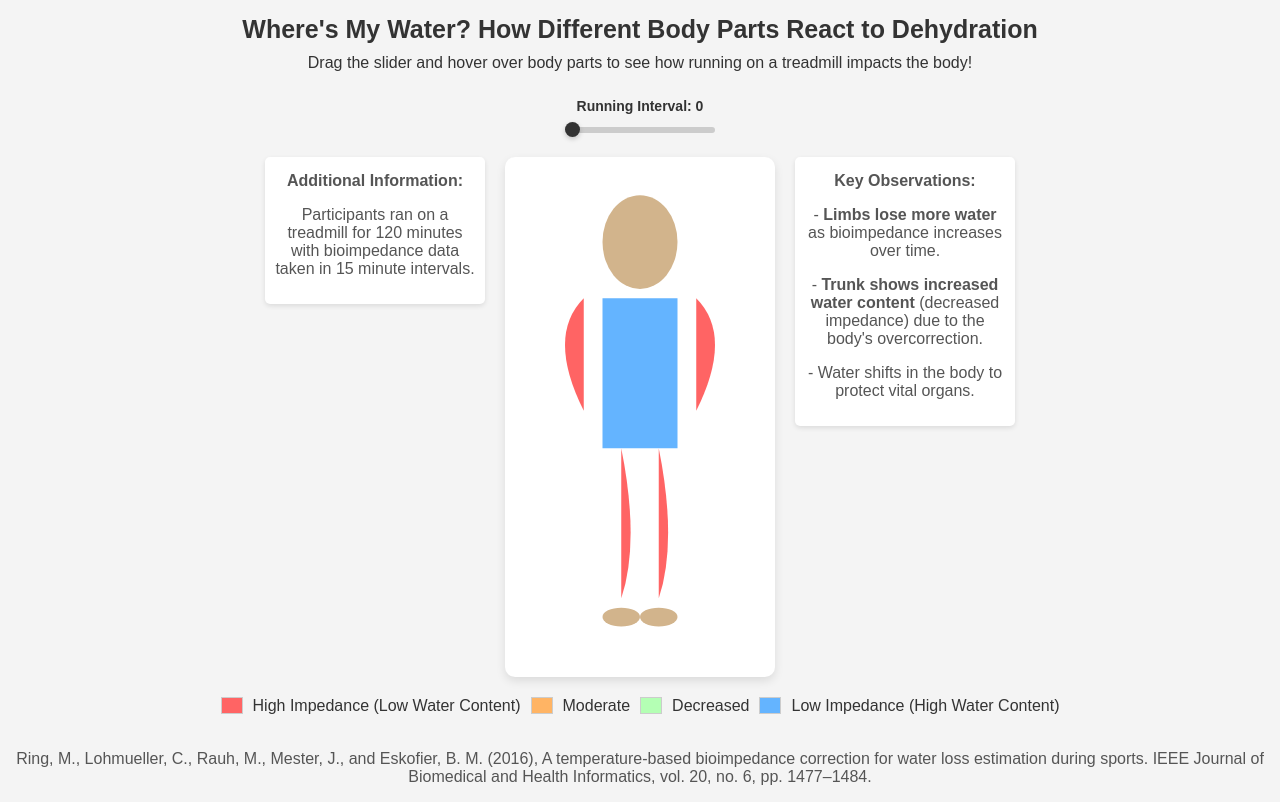
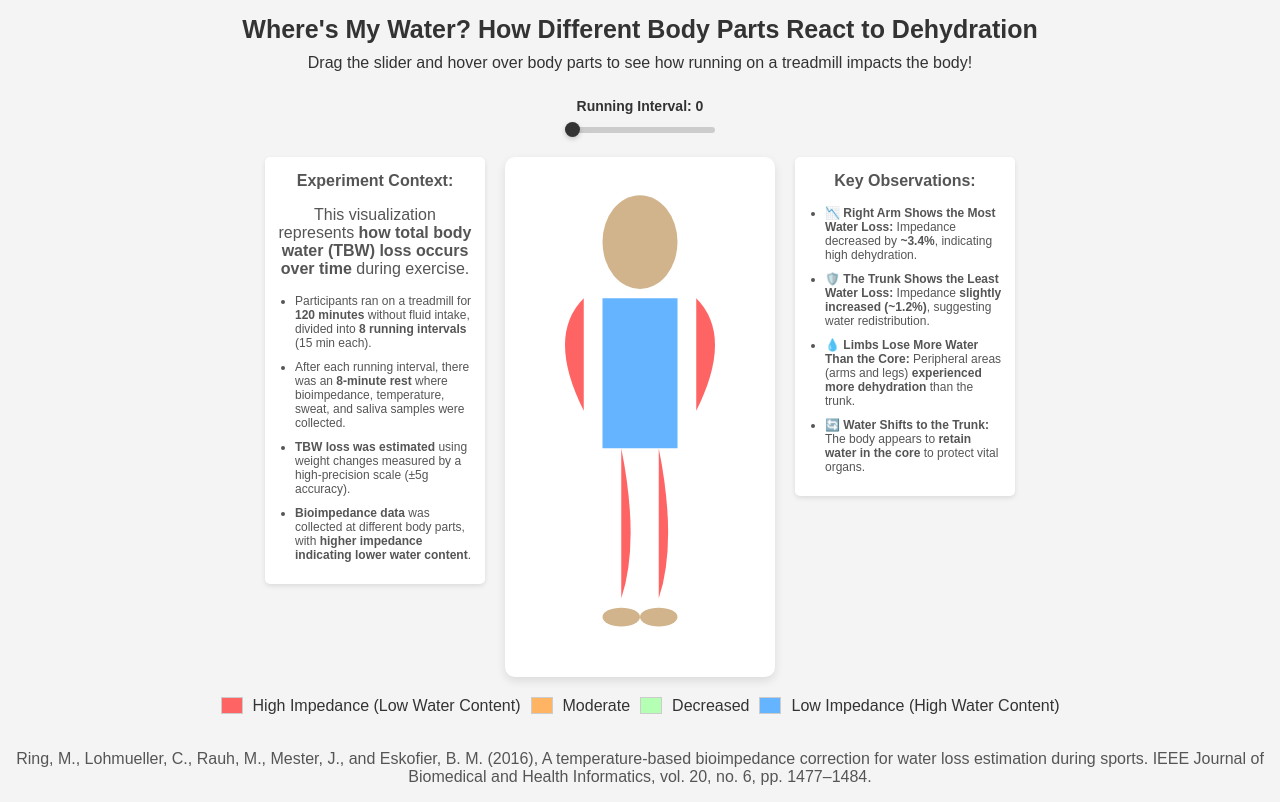
Before and after one commit to pranavrajaram/project3, a plain HTML site: page index.html in a window 1280 px wide. Drawn offline with nearby package versions, Linux system fonts and the light colour scheme.

Commit message:
small changes

```diff
--- a/index.html
+++ b/index.html
@@ -20,17 +20,26 @@
 
     <div class="container">
         <div class="annotation">
-            <p><b>Additional Information:</b></p>
-            <p>Participants ran on a treadmill for 120 minutes with bioimpedance data taken in 15 minute intervals.</p>
+            <p><b>Experiment Context:</b></p>
+            <p>This visualization represents <b>how total body water (TBW) loss occurs over time</b> during exercise.</p>
+            <ul>
+                <li>Participants ran on a treadmill for <b>120 minutes</b> without fluid intake, divided into <b>8 running intervals</b> (15 min each).</li>
+                <li>After each running interval, there was an <b>8-minute rest</b> where bioimpedance, temperature, sweat, and saliva samples were collected.</li>
+                <li><b>TBW loss was estimated</b> using weight changes measured by a high-precision scale (±5g accuracy).</li>
+                <li><b>Bioimpedance data</b> was collected at different body parts, with <b>higher impedance indicating lower water content</b>.</li>
+            </ul>
         </div>
 
         <svg id="visualization" viewBox="0 0 200 400"></svg>
 
         <div class="annotation">
             <p><b>Key Observations:</b></p>
-            <p>- <b>Limbs lose more water</b> as bioimpedance increases over time.</p>
-            <p>- <b>Trunk shows increased water content</b> (decreased impedance) due to the body's overcorrection.</p>
-            <p>- Water shifts in the body to protect vital organs.</p>
+            <ul>
+                <li>📉 <b>Right Arm Shows the Most Water Loss:</b> Impedance decreased by <b>~3.4%</b>, indicating high dehydration.</li>
+                <li>🛡️ <b>The Trunk Shows the Least Water Loss:</b> Impedance <b>slightly increased (~1.2%)</b>, suggesting water redistribution.</li>
+                <li>💧 <b>Limbs Lose More Water Than the Core:</b> Peripheral areas (arms and legs) <b>experienced more dehydration</b> than the trunk.</li>
+                <li>🔄 <b>Water Shifts to the Trunk:</b> The body appears to <b>retain water in the core</b> to protect vital organs.</li>
+            </ul>
         </div>
     </div>
 
--- a/styles.css
+++ b/styles.css
@@ -122,3 +122,13 @@ p {
     font-size: 8px;
     color: #555;
 }
+
+.annotation ul {
+    padding-left: 20px;  /* Ensures all bullets are properly aligned */
+    list-style-position: outside; /* Keeps bullet points outside the text */
+}
+
+.annotation ul li {
+    margin-bottom: 10px;  /* Adds spacing between bullet points */
+    display: list-item;  /* Ensures items follow proper bullet list formatting */
+}
```
